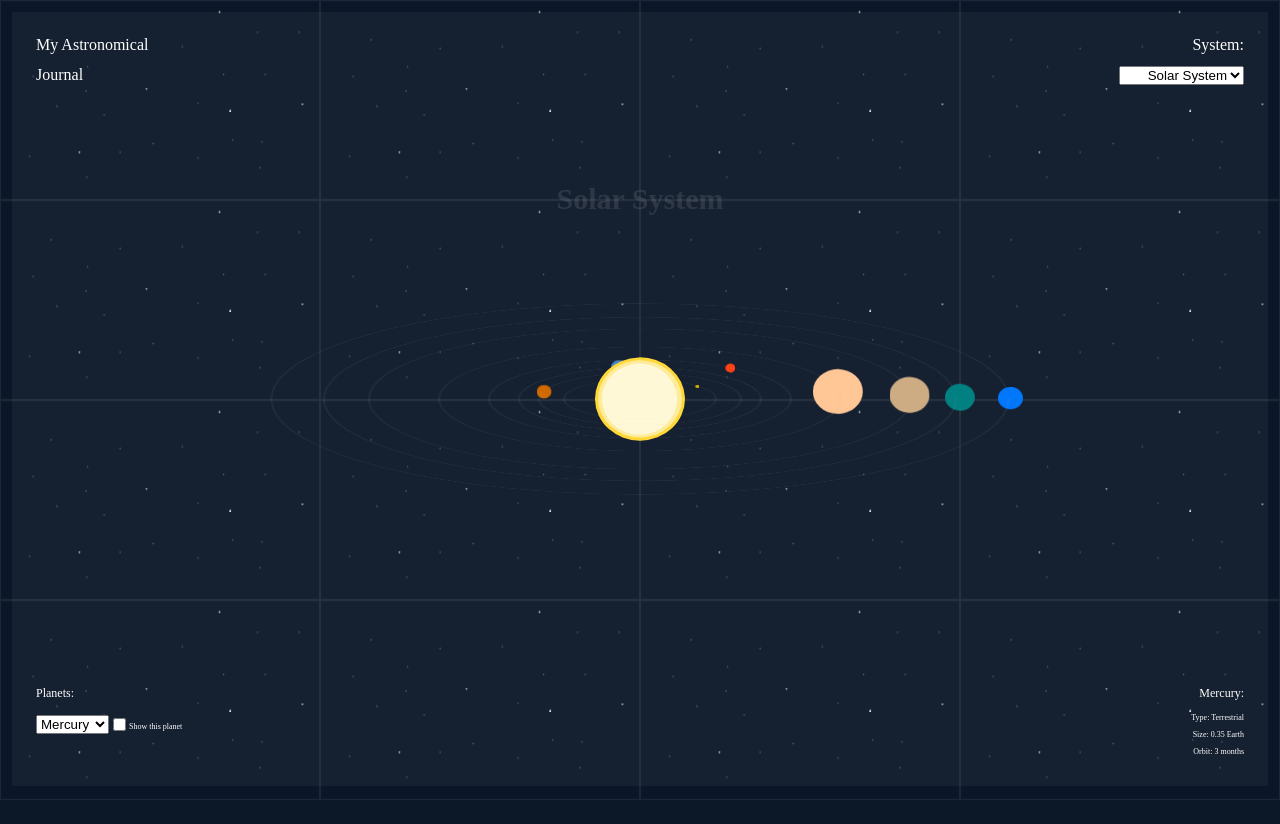
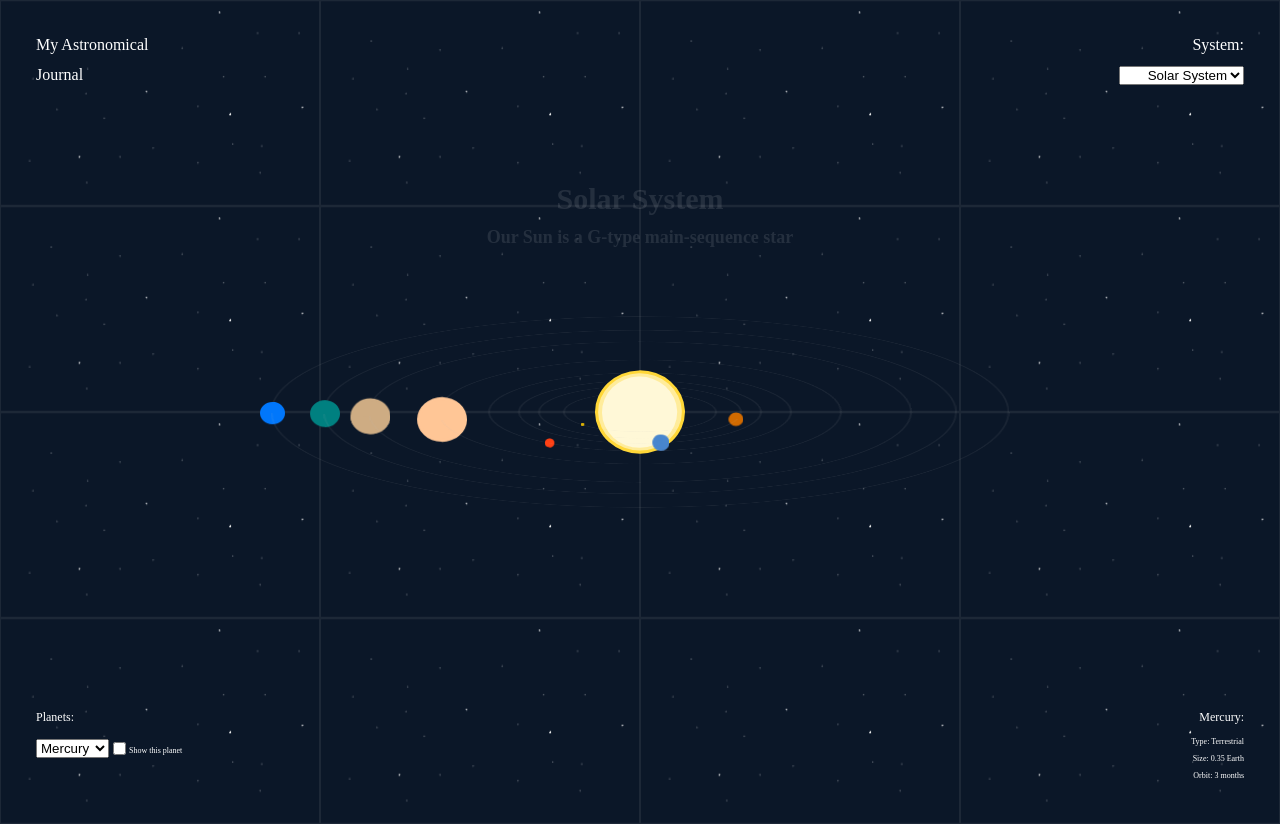
Before and after one commit to Jakku7/my-astronomical-journal, a Vue app: page / in a window 1280 px wide. Before the commit the page ends 800 px from the top, so only its background shows below. Built offline with nearby package versions, Linux system fonts and the light colour scheme.

Commit message:
feat: move make solar systems more flexible -> move data from component files into data files

```diff
--- a/src/App.vue
+++ b/src/App.vue
@@ -1,6 +1,7 @@
 <template>
   <Navbar :system="system" :onChangeSystem="onChangeSystem" />
-  <SolarSystem
+  <Planets :planet="planet" :single="single" :system="system" />
+  <!-- <SolarSystem
     :planet="planet"
     :single="single"
     v-if="this.system === 'Solar System'"
@@ -26,7 +27,7 @@
     :planet="planet"
     :single="single"
     v-if="this.system === 'Gliese-832'"
-  />
+  /> -->
   <Data
     :single="single"
     :system="system"
@@ -37,21 +38,23 @@
 </template>
 
 <script>
-import SolarSystem from "./components/SolarSystem/SolarSystem.vue";
+// import SolarSystem from "./components/SolarSystem/SolarSystem.vue";
+import Planets from "./components/Planets.vue";
 import Navbar from "./components/Navbar.vue";
 import Data from "./components/Data.vue";
-import ProximaCentauri from "./components/ProximaCentauri/ProximaCentauriSystem.vue";
-import Trappist1 from "./components/Trappist1/Trappist1System.vue";
-import TauCeti from "./components/TauCeti/TauCetiSystem.vue";
-import Gliese832 from "./components/Gliese832/Gliese832System.vue";
+// import ProximaCentauri from "./components/ProximaCentauri/ProximaCentauriSystem.vue";
+// import Trappist1 from "./components/Trappist1/Trappist1System.vue";
+// import TauCeti from "./components/TauCeti/TauCetiSystem.vue";
+// import Gliese832 from "./components/Gliese832/Gliese832System.vue";
 export default {
   name: "App",
   components: {
-    SolarSystem,
-    Trappist1,
-    ProximaCentauri,
-    TauCeti,
-    Gliese832,
+    Planets,
+    // SolarSystem,
+    // Trappist1,
+    // ProximaCentauri,
+    // TauCeti,
+    // Gliese832,
     Navbar,
     Data,
   },
--- a/src/components/Data.vue
+++ b/src/components/Data.vue
@@ -60,7 +60,7 @@ export default {
     },
     systemPlanets() {
       return this.planets.filter((element) => {
-        return element.system === this.system;
+        return element.system === this.system && element.type !== "star";
       });
     },
   },
--- /dev/null
+++ b/src/components/Planets.vue
@@ -0,0 +1,180 @@
+<template>
+  <h6 v-if="single" class="planet-title">{{ planet }}</h6>
+  <h6 v-if="!single" class="system-title">
+    {{ systemStars[0].name }}<br /><span class="system-distance">
+      {{ systemStars[0].description }}</span
+    >
+  </h6>
+  <div class="solar-system">
+    <img
+      v-for="star in systemStars"
+      v-bind:key="star.name"
+      :src="require(`../assets/planets/${star.picture}`)"
+      v-bind:alt="star.name"
+      v-bind:title="star.name"
+      class="sun"
+      :style="{
+        width: star.sizeInPixels[0] + 'px',
+        height: star.sizeInPixels[1] + 'px',
+      }"
+    />
+    <div
+      v-for="planet in systemPlanets"
+      v-bind:key="planet.name"
+      class="orbit"
+      :style="{
+        width: planet.width + 'px',
+        height: planet.width + 'px',
+        animationDuration: planet.animationTime + 's',
+      }"
+    >
+      <div
+        class="planet"
+        :style="{
+          width: planet.sizeInPixels[0] + 'px',
+          height: planet.sizeInPixels[1] + 'px',
+          left: 'calc(50% +' + planet.width / 2 + 'px)',
+        }"
+      >
+        <img
+          :src="require(`../assets/planets/${planet.picture}`)"
+          v-bind:alt="planet.name"
+          v-bind:title="planet.name"
+          class="planet-picture"
+          :style="{
+            width: planet.sizeInPixels[0] + 'px',
+            height: planet.sizeInPixels[1] + 'px',
+            left: 'calc(50% +' + planet.width / 2 + 'px)',
+            animationDuration: planet.animationTime / 2 + 's',
+          }"
+        />
+      </div>
+    </div>
+  </div>
+</template>
+
+<script>
+import { planets } from "../data/planets.js";
+export default {
+  name: "Planets",
+  props: {
+    single: Boolean,
+    planet: String,
+    system: String,
+  },
+  computed: {
+    systemPlanets() {
+      const filteredPlanets = planets.filter((element) => {
+        return element.type !== "star";
+      });
+      return filteredPlanets.filter((element) => {
+        if (!this.single) {
+          return element.system === this.system;
+        }
+        return element.name === this.planet;
+      });
+    },
+    systemStars() {
+      const filteredStars = planets.filter((element) => {
+        return element.type === "star";
+      });
+      return filteredStars.filter((element) => {
+        return element.system === this.system;
+      });
+    },
+  },
+};
+</script>
+
+<!-- Add "scoped" attribute to limit CSS to this component only -->
+<style scoped>
+.solar-system {
+  transform: rotateX(75deg);
+  transform-style: preserve-3d;
+  height: 800px;
+  display: block;
+  width: 100%;
+  position: relative;
+}
+.orbit {
+  border: 0.15rem solid rgba(190, 190, 190, 0.075);
+  display: block;
+  position: absolute;
+  top: 50%;
+  left: 50%;
+  transform: translate3d(-50%, -50%, 0);
+  transition: border 0.2s ease-in-out;
+  transform-style: preserve-3d;
+  border-radius: 50%;
+  animation-name: orbit;
+  animation-iteration-count: infinite;
+  animation-timing-function: linear;
+}
+.planet-title {
+  top: 100px;
+  position: absolute;
+  color: white;
+  font-size: 30px;
+  opacity: 0.1;
+  font-family: "Astrolab";
+}
+.system-title {
+  top: 100px;
+  position: absolute;
+  color: white;
+  font-size: 30px;
+  opacity: 0.1;
+  font-family: "Astrolab";
+}
+.system-distance {
+  font-size: 18px;
+}
+.planet {
+  position: absolute;
+  top: 50%;
+  transition: 0.3s ease-in-out;
+  transform-style: preserve-3d;
+  transform: translate(-50%, -50%) rotateX(90deg) rotateY(90deg) rotateZ(0);
+  display: flex;
+}
+.sun {
+  position: absolute;
+  left: 50%;
+  top: 50%;
+  transform: translate(-50%, -50%) rotateX(-75deg) rotateY(0) rotateZ(0);
+  transform-style: preserve-3d;
+}
+.planet-picture {
+  animation-name: rotation3d;
+  animation-iteration-count: infinite;
+  animation-timing-function: linear;
+  transform-style: preserve-3d;
+  transform: translate(-50%, -50%) rotateX(90deg) rotateY(90deg) rotateZ(0);
+  display: flex;
+}
+@keyframes orbit {
+  0% {
+    transform: translate3d(-50%, -50%, 0) rotateZ(0);
+  }
+  100% {
+    transform: translate3d(-50%, -50%, 0) rotateZ(-360deg);
+  }
+}
+
+@keyframes orbit3d {
+  0% {
+    transform: translate3d(-50%, -50%, 0) rotateZ(0);
+  }
+  100% {
+    transform: translate3d(-50%, -50%, 0) rotateZ(-360deg);
+  }
+}
+@keyframes rotation3d {
+  0% {
+    transform: rotateY(-90deg) rotateZ(0);
+  }
+  100% {
+    transform: rotateY(90deg) rotateZ(0);
+  }
+}
+</style>
--- a/src/data/planets.js
+++ b/src/data/planets.js
@@ -1,59 +1,120 @@
 export const planets = [
   {
     system: "Solar System",
+    name: "Solar System",
+    id: "sun",
+    type: "star",
+    size: "1.086 Earth",
+    width: 60,
+    sizeInPixels: [90, 90],
+    picture: "sun.svg",
+    description: "Our Sun is a G-type main-sequence star",
+  },
+  {
+    system: "Solar System",
     name: "Mercury",
+    id: "mercury",
     type: "Terrestrial",
     size: "0.35 Earth",
     orbit: "3 months",
+    width: 150,
+    animationTime: 4.5,
+    sizeInPixels: [4, 4],
+    picture: "mercury.svg",
   },
   {
     system: "Solar System",
     name: "Venus",
+    id: "venus",
     type: "Terrestrial",
     size: "0.9 Earth",
     orbit: "7 months",
+    width: 200,
+    animationTime: 11,
+    sizeInPixels: [15, 15],
+    picture: "venus.svg",
   },
   {
     system: "Solar System",
     name: "Earth",
+    id: "earth",
     type: "Terrestrial",
     size: "1",
     orbit: "1 year",
+    width: 240,
+    animationTime: 18,
+    sizeInPixels: [17, 17],
+    picture: "earth.svg",
   },
   {
     system: "Solar System",
     name: "Mars",
+    id: "mars",
     type: "Terrestrial",
-    size: "0.6 Earth",
-    orbit: "23 months",
+    size: "1",
+    orbit: "1 year",
+    width: 300,
+    animationTime: 34,
+    sizeInPixels: [10, 10],
+    picture: "mars.svg",
   },
   {
     system: "Solar System",
     name: "Jupiter",
+    id: "jupiter",
     type: "Gas Giant",
     size: "11 Earth's",
     orbit: "142 months",
+    width: 400,
+    animationTime: 216,
+    sizeInPixels: [50, 50],
+    picture: "jupiter.svg",
   },
   {
     system: "Solar System",
     name: "Saturn",
+    id: "saturn",
     type: "Gas Giant",
     size: "9 Earth's",
     orbit: "354 months",
+    width: 540,
+    animationTime: 522,
+    sizeInPixels: [40, 40],
+    picture: "saturn.svg",
   },
   {
     system: "Solar System",
     name: "Uranus",
+    id: "uranus",
     type: "Ice Giant",
     size: "9 Earth's",
     orbit: "1009 months",
+    width: 630,
+    animationTime: 1512,
+    sizeInPixels: [30, 30],
+    picture: "uranus.svg",
   },
   {
     system: "Solar System",
     name: "Neptune",
+    id: "neptune",
     type: "Ice Giant",
     size: "9 Earth's",
     orbit: "1979 months",
+    width: 735,
+    animationTime: 2970,
+    sizeInPixels: [25, 25],
+    picture: "neptune.svg",
+  },
+  {
+    system: "Proxima Centauri",
+    name: "Proxima Centauri",
+    id: "proxima-centauri",
+    type: "star",
+    size: "1.086 Earth",
+    sizeInPixels: [50, 50],
+    picture: "proxima-centauri.svg",
+    description: "4 light-years from Earth",
   },
   {
     system: "Proxima Centauri",
@@ -68,46 +129,112 @@ export const planets = [
     picture: "mercury.svg",
   },
   {
-    system: "Tau Ceti",
-    name: "Tau Ceti e",
-    type: "Terrestrial",
-    size: "1.8 Earth",
-    orbit: "162 days",
-  },
-  {
-    system: "Tau Ceti",
-    name: "Tau Ceti f",
-    type: "Terrestrial",
-    size: "1.8 Earth",
-    orbit: "18 months",
-  },
-  {
-    system: "Tau Ceti",
-    name: "Tau Ceti g",
-    type: "Terrestrial",
-    size: "1.18 Earth",
-    orbit: "20 days",
-  },
-  {
-    system: "Tau Ceti",
-    name: "Tau Ceti h",
-    type: "Terrestrial",
-    size: "1.8 Earth",
-    orbit: "50 days",
+    system: "Gliese-832",
+    name: "Gliese-832",
+    id: "gliese-832",
+    type: "star",
+    size: "1.25 Jupiter",
+    sizeInPixels: [48, 48],
+    picture: "proxima-centauri.svg",
+    description: "16 light-years from earth",
   },
   {
     system: "Gliese-832",
     name: "Gliese-832 b",
+    id: "gliese-832-b",
     type: "Gas Giant",
     size: "1.25 Jupiter",
     orbit: "120 months",
+    width: 380,
+    animationTime: 180,
+    sizeInPixels: [42, 42],
+    picture: "neptune.svg",
   },
   {
     system: "Gliese-832",
     name: "Gliese-832 c",
+    id: "gliese-832-c",
     type: "Neptune-like",
     size: "2.18 Earth",
     orbit: "36 days",
+    width: 70,
+    animationTime: 1.8,
+    sizeInPixels: [20, 20],
+    picture: "uranus.svg",
+  },
+
+  {
+    system: "Tau Ceti",
+    name: "Tau Ceti",
+    id: "tau-ceti",
+    type: "star",
+    size: "1.25 Jupiter",
+    sizeInPixels: [70, 70],
+    picture: "proxima-centauri.svg",
+    description: "12 light-years from earth",
+  },
+  {
+    system: "Tau Ceti",
+    name: "Tau Ceti e",
+    id: "tau-ceti-e",
+    type: "Terrestrial",
+    size: "1.8 Earth",
+    orbit: "162 days",
+    width: 180,
+    animationTime: 8,
+    sizeInPixels: [25, 25],
+    picture: "mercury.svg",
+  },
+
+  {
+    system: "Tau Ceti",
+    name: "Tau Ceti f",
+    id: "tau-ceti-f",
+    type: "Terrestrial",
+    size: "1.8 Earth",
+    orbit: "18 months",
+    width: 300,
+    animationTime: 32,
+    sizeInPixels: [25, 25],
+    picture: "pluto.svg",
+  },
+
+  {
+    system: "Tau Ceti",
+    name: "Tau Ceti g",
+    id: "tau-ceti-g",
+    type: "Terrestrial",
+    size: "1.18 Earth",
+    orbit: "20 days",
+    width: 80,
+    animationTime: 0.6,
+    sizeInPixels: [19, 19],
+    picture: "mars.svg",
+  },
+
+  {
+    system: "Tau Ceti",
+    name: "Tau Ceti h",
+    id: "tau-ceti-h",
+    type: "Terrestrial",
+    size: "1.8 Earth",
+    orbit: "50 days",
+    width: 120,
+    animationTime: 1.2,
+    sizeInPixels: [19, 19],
+    picture: "mars.svg",
+  },
+
+  {
+    system: "Trappist-1",
+    name: "Trappist-1",
+    id: "trappist-1",
+    type: "star",
+    size: "1.086 Earth",
+    width: 60,
+    sizeInPixels: [35, 35],
+    picture: "proxima-centauri.svg",
+    description: "41 light-years from earth",
   },
   {
     system: "Trappist-1",
```
Also changed, not shown: src/components/System.vue (added, +34 -0 lines), src/components/Trappist1/Trappist1Planets.vue (+20 -8 lines).
